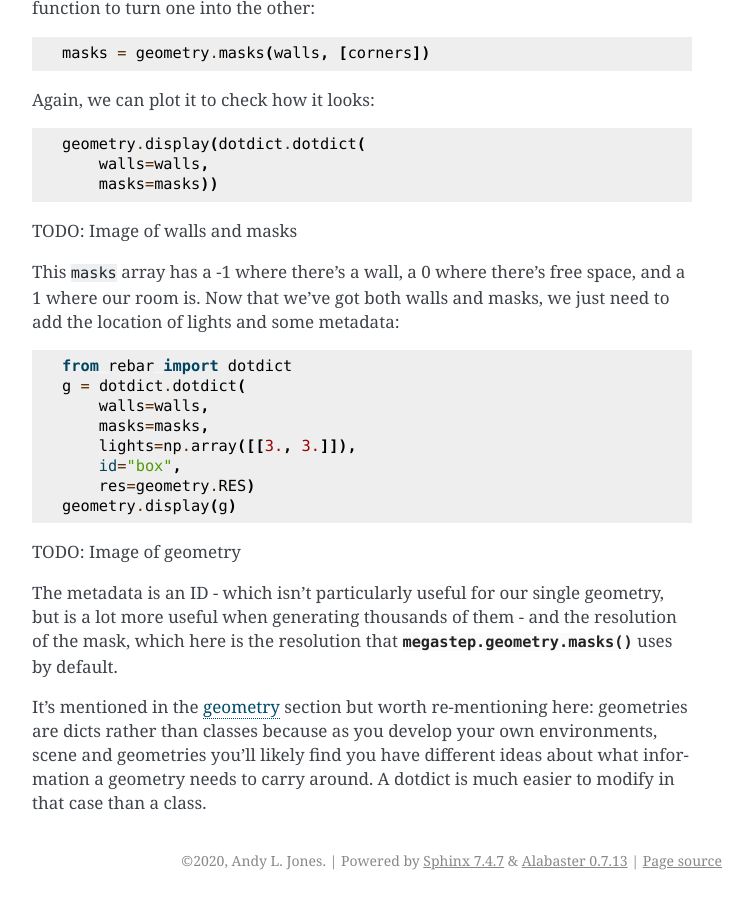
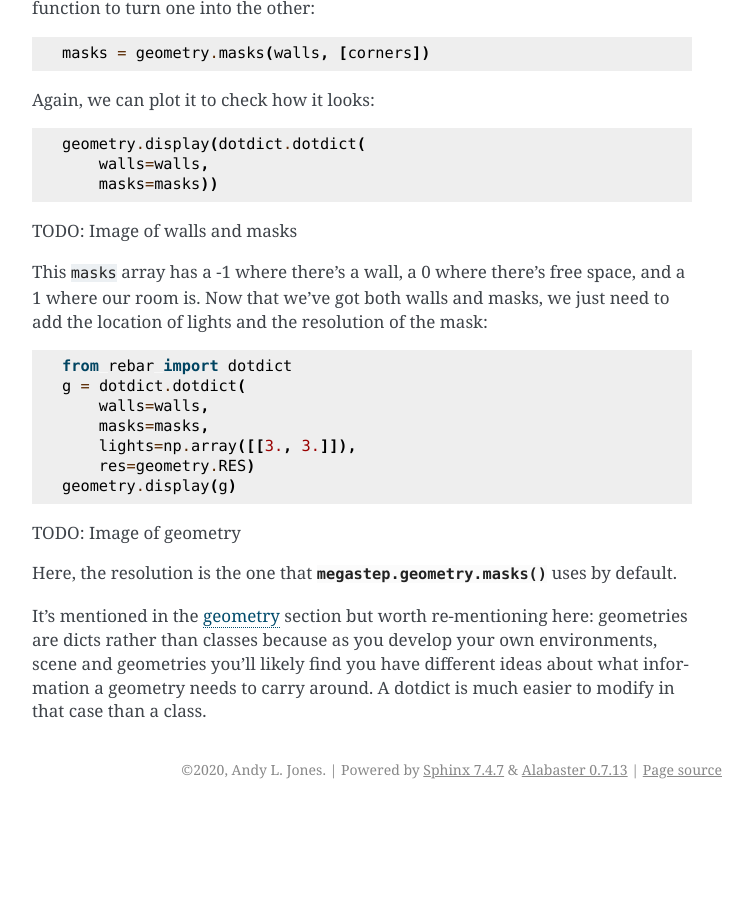
Before and after one commit to andyljones/megastep, a Sphinx documentation site: the page built from docs/tutorials/simple-env.rst, in a window 1280 px wide and 900 px high, scrolled down 2002 px. Shown: the whole window, without its empty margins (388-1141 px from the left). Built offline with Sphinx 7.4.7, drawn with Linux system fonts in a browser that asks for light colours; after the commit the page ends 2811 px from its top, so only the background shows below that; some of the changed text lies outside the part shown.

```diff
--- a/docs/tutorials/simple-env.rst
+++ b/docs/tutorials/simple-env.rst
@@ -17,7 +17,7 @@ The place to start is with the :ref:`geometry <geometry>`. The geometry describe
 an environment. In later tutorials we're going to generate thousands of unique geometries, but here for our
 simplest-possible env, a single geometry will do. A single, simple geometry::
 
-    form megastep import geometry, toys
+    from megastep import geometry, toys
 
     g = toys.box()
     geometry.display(g)
@@ -41,8 +41,6 @@ TODO: Image of scenery
 This code creates scenery for 1024 copies of our box geometry, each with a randomly-chosen colourscheme and texture.
 Two of them are shown. If you want to know more about what's going on here, there's :ref:`another brief discussion
 about scenery <scenery>` and :ref:`a tutorial on writing your own scenery generator <tutorial-scenery>`.
-
-
 
 
 .. _simple-env-geometry:
@@ -95,22 +93,19 @@ Again, we can plot it to check how it looks::
 TODO: Image of walls and masks
 
 This ``masks`` array has a -1 where there's a wall, a 0 where there's free space, and a 1 where our room is. Now that
-we've got both walls and masks, we just need to add the location of lights and some metadata::
+we've got both walls and masks, we just need to add the location of lights and the resolution of the mask::
 
     from rebar import dotdict
     g = dotdict.dotdict(
         walls=walls,
         masks=masks,
         lights=np.array([[3., 3.]]),
-        id="box",
         res=geometry.RES)
     geometry.display(g)
 
 TODO: Image of geometry
 
-The metadata is an ID - which isn't particularly useful for our single geometry, but is a lot more useful when
-generating thousands of them - and the resolution of the mask, which here is the resolution that
-:func:`megastep.geometry.masks` uses by default.
+Here, the resolution is the one that :func:`megastep.geometry.masks` uses by default.
 
 It's mentioned in the :ref:`geometry <geometry>` section but worth re-mentioning here: geometries are dicts rather
 than classes because as you develop your own environments, scene and geometries you'll likely find you have
```
Also changed, not shown: other parts of docs/tutorials/simple-env.rst (+1 -1 lines), docs/concepts.rst (+11 -0 lines), 4 other files.
